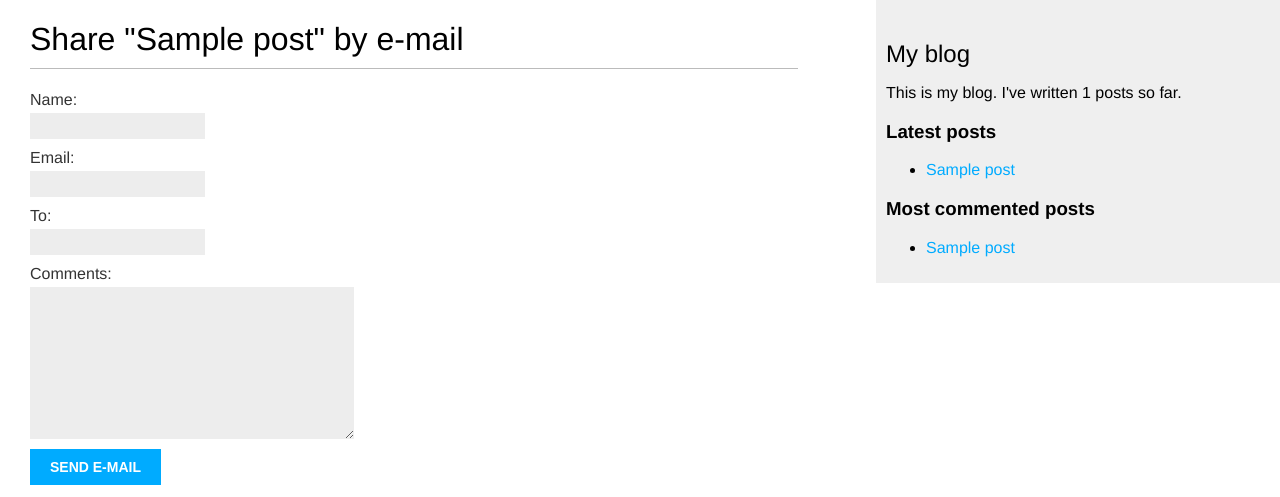
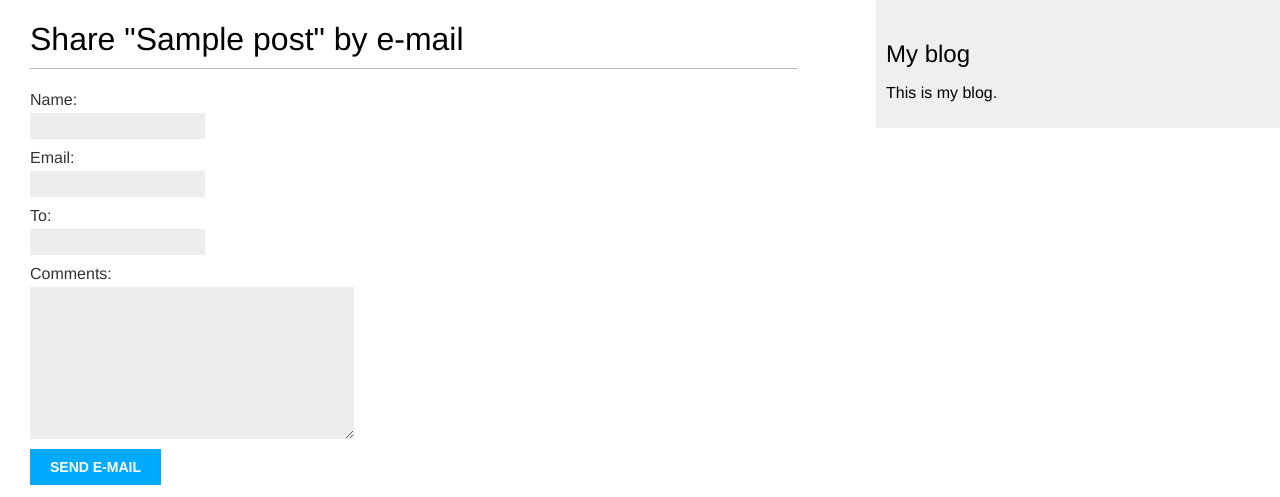
Before and after one commit to HughCareyGitHub/FinalProject, a Django app: page /1/share/ in a window 1280 px wide. Shown: the top 497 px of the page. Run offline with Django 4.2, Linux system fonts and the light colour scheme; tables that the repository leaves empty hold one stand-in row (values such as "Sample post").

Commit message:
stripped out tag functionality

```diff
--- a/blogapp/models.py
+++ b/blogapp/models.py
@@ -2,7 +2,6 @@ from django.db import models
 from django.utils import timezone
 from django.urls import reverse
 from django.contrib.auth.models import User
-from taggit.managers import TaggableManager
 
 # Create your models here.
 class PublishedManager(models.Manager):
@@ -30,7 +29,6 @@ class Post (models.Model) :
 
     objects = models.Manager()      # The default manager
     published = PublishedManager()    # The custom manager
-    tags = TaggableManager()
 
     class Meta:
         ordering = ('-publish',)
--- a/blogapp/templates/blogapp/base.html
+++ b/blogapp/templates/blogapp/base.html
@@ -1,4 +1,3 @@
-{% load blog_tags %}
 {% load static %}
 <!DOCTYPE html>
 <html>
@@ -13,18 +12,7 @@
     </div>
     <div id="sidebar">
         <h2>My blog</h2>
-        <p>This is my blog. I've written {% total_posts %} posts so far.</p>
-        <h3>Latest posts</h3>
-        {% show_latest_posts 3 %}
-        <h3>Most commented posts</h3>
-        {% get_most_commented_posts as most_commented_posts %}
-        <ul>
-          {% for post in most_commented_posts %}
-            <li>
-              <a href="{{ post.get_absolute_url }}">{{ post.title }}</a>
-            </li>
-          {% endfor %}
-        </ul>
+        <p>This is my blog.</p>
     </div>
 </body>
 </html>
--- a/blogapp/templatetags/blog_tags.py
+++ /dev/null
@@ -1,20 +0,0 @@
-from django.db.models import Count
-from django import template
-from ..models import Post
-
-register = template.Library()
-
-@register.simple_tag
-def total_posts():
-    return Post.published.count()
-
-@register.inclusion_tag('blogapp/post/latest_posts.html')
-def show_latest_posts(count=5):
-    latest_posts = Post.published.order_by('-publish')[:count]
-    return {'latest_posts': latest_posts}
-
-@register.simple_tag
-def get_most_commented_posts(count=5):
-    return Post.published.annotate(
-               total_comments=Count('comments')
-           ).order_by('-total_comments')[:count]
--- a/blogapp/urls.py
+++ b/blogapp/urls.py
@@ -6,7 +6,6 @@ app_name = 'blogapp'
 urlpatterns = [
     # post views
     path('', views.post_list, name='post_list'),
-    path('tag/<slug:tag_slug>/', views.post_list, name='post_list_by_tag'),
     # path('', views.PostListView.as_view(), name='post_list'),
     path('<int:year>/<int:month>/<int:day>/<slug:post>/', views.post_detail, name='post_detail'),
     path('<int:post_id>/share/', views.post_share, name='post_share'),
--- a/blogapp/views.py
+++ b/blogapp/views.py
@@ -5,15 +5,9 @@ from django.core.mail import send_mail
 from django.views.generic import ListView
 from .models import Post, Comment
 from .forms import EmailPostForm, CommentForm
-from taggit.models import Tag
 
-def post_list(request, tag_slug=None):
+def post_list(request):
     object_list = Post.published.all()
-    tag=None
-
-    if tag_slug:
-        tag = get_object_or_404(Tag, slug=tag_slug)
-        object_list = object_list.filter(tags__in=[tag])
 
     paginator = Paginator(object_list, 3) # 3 posts in each page
     page = request.GET.get('page')
@@ -28,8 +22,7 @@ def post_list(request, tag_slug=None):
     return render(request,
                 'blogapp/post/list.html',
                 {'page': page,
-                'posts': posts,
-                'tag': tag})
+                'posts': posts})
 
 def post_detail(request, year, month, day, post):
     post = get_object_or_404(Post, slug=post,
@@ -56,20 +49,12 @@ def post_detail(request, year, month, day, post):
     else:
         comment_form = CommentForm()
 
-    # List of similar posts
-    post_tags_ids = post.tags.values_list('id', flat=True)
-    similar_posts = Post.published.filter(tags__in=post_tags_ids)\
-                                  .exclude(id=post.id)
-    similar_posts = similar_posts.annotate(same_tags=Count('tags'))\
-                                .order_by('-same_tags','-publish')[:4]
-
     return render(request,
                     'blogapp/post/detail.html',
                     {'post': post,
                     'comments': comments,
                     'new_comment': new_comment,
-                   'comment_form': comment_form,
-                   'similar_posts': similar_posts})
+                   'comment_form': comment_form})
 
 class PostListView(ListView):
     queryset = Post.published.all()
--- a/blogproject/settings.py
+++ b/blogproject/settings.py
@@ -46,7 +46,6 @@ INSTALLED_APPS = [
     'cloudinary_storage',
     'cloudinary',
     'blogapp',
-    'taggit',
 ]
 
 MIDDLEWARE = [
--- a/requirements.txt
+++ b/requirements.txt
@@ -3,7 +3,6 @@ cloudinary==1.40.0
 dj-database-url==0.5.0
 dj3-cloudinary-storage==0.0.6
 Django==4.2.14
-django-taggit==1.2.0
 gunicorn==20.1.0
 psycopg==3.2.1
 sqlparse==0.5.1
```
Also changed, not shown: blogapp/templates/blogapp/post/detail.html (+0 -9 lines), blogapp/templates/blogapp/post/list.html (+0 -12 lines), blogapp/migrations/0002_alter_post_options_comment.py, blogapp/migrations/0003_post_tags_alter_comment_post.py (deleted), blogapp/templatetags/__init__.py (deleted).
